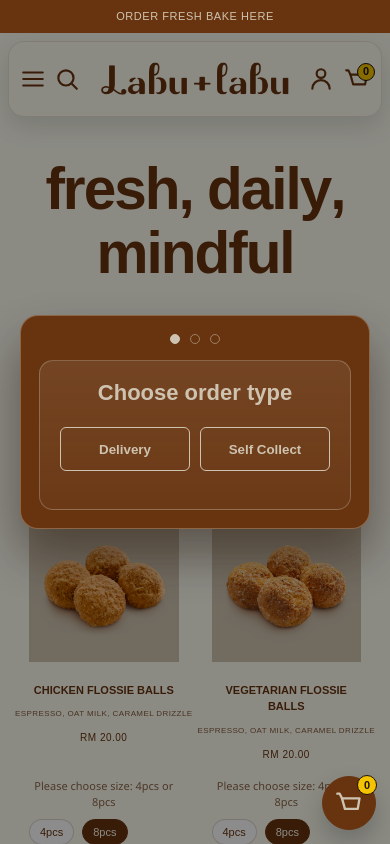
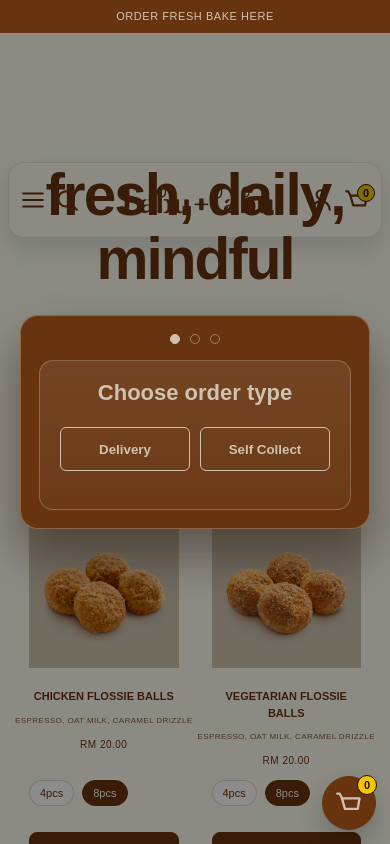
Before and after one commit to onepage9725/labulabu, a React (Vite) app: page / in a window 390 px wide. Shown: the top 844 px of the page. Built offline with nearby package versions, Linux system fonts and the light colour scheme; a web font is replaced by a local one.

Commit message:
Fix mobile sticky header/cart drawer and add summary qty controls

```diff
--- a/src/App.jsx
+++ b/src/App.jsx
@@ -546,7 +546,6 @@ export default function App() {
                   <div className="product-card-actions">
                     {requiresPackSelection(product) && (
                       <div className="pack-selector" onClick={(event) => event.stopPropagation()}>
-                        <p className="pack-helper">Please choose size: 4pcs or 8pcs</p>
                         <div className="pack-buttons">
                           <button
                             type="button"
@@ -722,7 +721,11 @@ export default function App() {
                           <div className="checkout-product-text">
                             <p className="checkout-product-title">{item.title}</p>
                             {item.packSize && <p className="checkout-product-meta">{item.packSize}</p>}
-                            <p className="checkout-product-meta">Qty: {item.quantity}</p>
+                            <div className="summary-qty-controller">
+                              <button type="button" onClick={() => updateCartQuantity(item.key, -1)} aria-label="Decrease quantity">-</button>
+                              <span>{item.quantity}</span>
+                              <button type="button" onClick={() => updateCartQuantity(item.key, 1)} aria-label="Increase quantity">+</button>
+                            </div>
                           </div>
                         </div>
                       ))}
@@ -799,7 +802,11 @@ export default function App() {
                             <div className="checkout-product-text">
                               <p className="checkout-product-title">{item.title}</p>
                               {item.packSize && <p className="checkout-product-meta">{item.packSize}</p>}
-                              <p className="checkout-product-meta">Qty: {item.quantity}</p>
+                              <div className="summary-qty-controller">
+                                <button type="button" onClick={() => updateCartQuantity(item.key, -1)} aria-label="Decrease quantity">-</button>
+                                <span>{item.quantity}</span>
+                                <button type="button" onClick={() => updateCartQuantity(item.key, 1)} aria-label="Increase quantity">+</button>
+                              </div>
                             </div>
                           </div>
                         ))}
--- a/style.css
+++ b/style.css
@@ -21,6 +21,7 @@ body {
     font-family: var(--font-body);
     line-height: 1.5;
     -webkit-font-smoothing: antialiased;
+    padding-top: calc(var(--banner-height) + 80px);
 }
 
 h1, h2, h3, h4, h5, h6 {
@@ -69,8 +70,10 @@ a {
     justify-content: center;
     align-items: center;
     gap: 10px;
-    position: sticky;
+    position: fixed;
     top: 0;
+    left: 0;
+    right: 0;
     z-index: 151; /* Above navbar */
 }
 
@@ -86,8 +89,10 @@ a {
     justify-content: space-between;
     align-items: center;
     padding: 20px 40px;
-    position: sticky;
+    position: fixed;
     top: var(--banner-height);
+    left: 0;
+    right: 0;
     background-color: var(--background-color);
     z-index: 150;
     border-bottom: 1px solid var(--border-color);
@@ -110,7 +115,7 @@ a {
 }
 
 .nav-center .logo {
-    height: 30px; /* Reduced by half */
+    height: 26px;
     object-fit: contain;
 }
 
@@ -704,7 +709,7 @@ a {
 }
 
 .pack-selector {
-    margin-top: 8px;
+    margin-top: 4px;
     margin-bottom: 10px;
     width: 100%;
 }
@@ -762,7 +767,7 @@ a {
     position: fixed;
     inset: 0;
     background: rgba(0, 0, 0, 0.45);
-    z-index: 150;
+    z-index: 400;
     display: flex;
     justify-content: flex-end;
 }
@@ -1010,6 +1015,33 @@ a {
     opacity: 0.86;
 }
 
+.summary-qty-controller {
+    margin-top: 6px;
+    display: inline-flex;
+    align-items: center;
+    border: 1px solid var(--border-color);
+    border-radius: 999px;
+    overflow: hidden;
+}
+
+.summary-qty-controller button {
+    width: 24px;
+    height: 24px;
+    border: none;
+    background: #fff;
+    color: var(--primary-color);
+    font-size: 15px;
+    line-height: 1;
+    cursor: pointer;
+}
+
+.summary-qty-controller span {
+    min-width: 28px;
+    text-align: center;
+    font-size: 12px;
+    font-weight: 700;
+}
+
 .checkout-subtotal {
     margin-top: 10px;
 }
@@ -1202,6 +1234,9 @@ a {
 }
 
 @media (max-width: 768px) {
+    body {
+        padding-top: calc(var(--banner-height) + 108px);
+    }
     .container {
         padding: 0 20px;
     }
@@ -1226,7 +1261,7 @@ a {
         z-index: 2;
     }
     .nav-center .logo {
-        height: 42px;
+        height: 34px;
         max-width: 300px;
     }
     .nav-mobile-left,
@@ -1288,6 +1323,9 @@ a {
 }
 
 @media (max-width: 480px) {
+    body {
+        padding-top: calc(var(--banner-height) + 92px);
+    }
     .navbar {
         min-height: 76px;
         border-radius: 16px;
@@ -1295,7 +1333,7 @@ a {
         margin: 8px 8px 0;
     }
     .nav-center .logo {
-        height: 34px;
+        height: 28px;
         max-width: 210px;
     }
     .mobile-nav-icon {
@@ -1422,23 +1460,6 @@ a {
         font-size: 24px;
     }
 
-    .cart-pulse {
-        animation: cart-pulse-pop 0.7s ease;
-    }
-    @keyframes cart-pulse-pop {
-        0% {
-            transform: scale(1);
-        }
-        30% {
-            transform: scale(1.1);
-        }
-        60% {
-            transform: scale(0.96);
-        }
-        100% {
-            transform: scale(1);
-        }
-    }
     .cart-item {
         grid-template-columns: 60px 1fr;
     }
```
